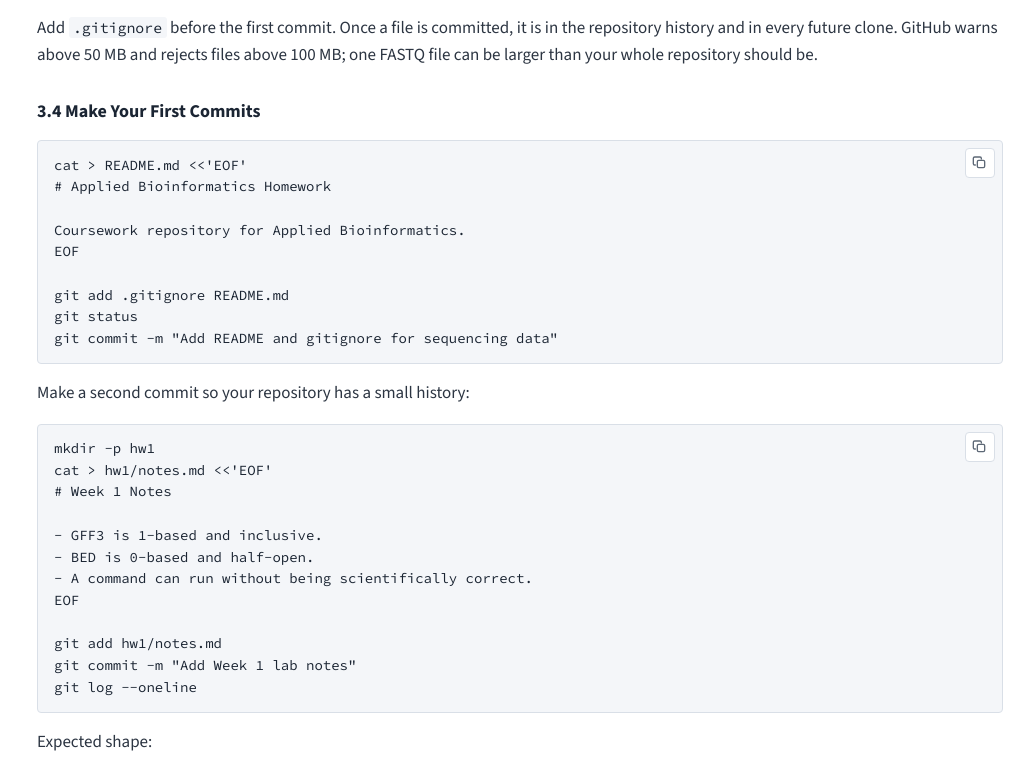
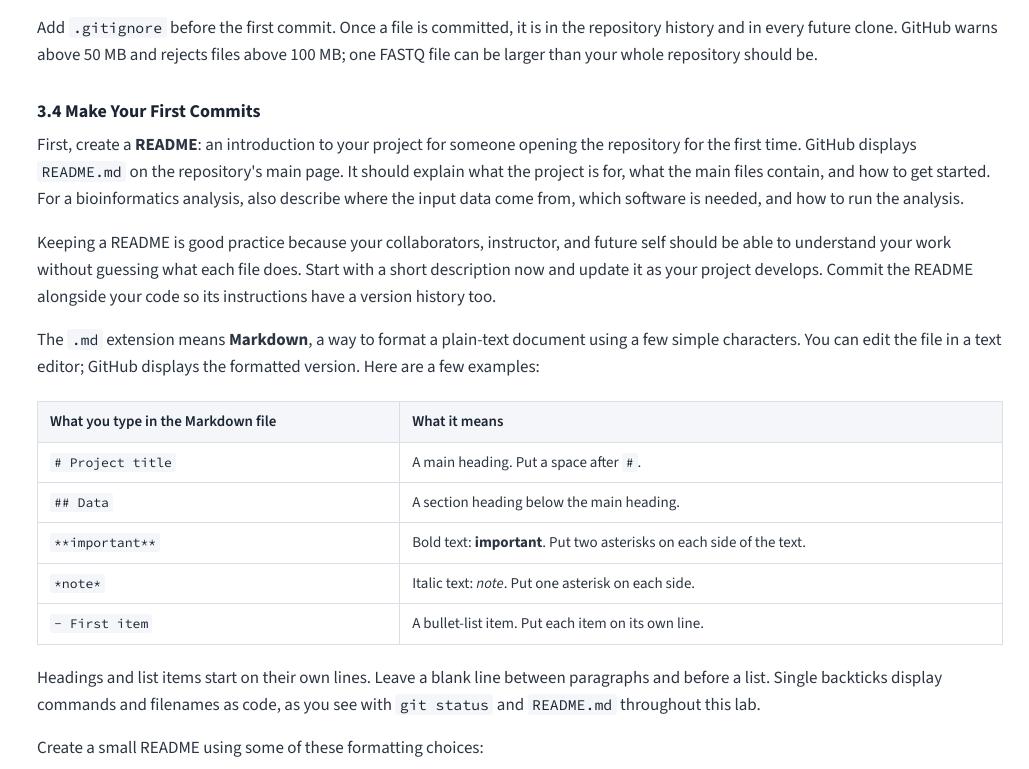
Before and after one commit to zhan4429/TuftsAppliedBioinfo, a plain HTML site: page docs/labs/week-01/01-command-line-git.html in a window 1280 px wide. Shown: the part 8842-9611 px from the top of the page, without its empty margins (251-1280 px from the left). Drawn offline with Linux system fonts and the light colour scheme.

Commit message:
Explain README purpose and introduce Markdown formatting

```diff
--- a/docs/labs/week-01/01-command-line-git.html
+++ b/docs/labs/week-01/01-command-line-git.html
@@ -306,11 +306,56 @@ EOF
 cat .gitignore</code></pre>
 <p>Add <code>.gitignore</code> before the first commit. Once a file is committed, it is in the repository history and in every future clone. GitHub warns above 50 MB and rejects files above 100 MB; one FASTQ file can be larger than your whole repository should be.</p>
 <h3 id="3-4-make-your-first-commits">3.4 Make Your First Commits</h3>
+<p>First, create a <strong>README</strong>: an introduction to your project for someone opening the repository for the first time. GitHub displays <code>README.md</code> on the repository&#x27;s main page. It should explain what the project is for, what the main files contain, and how to get started. For a bioinformatics analysis, also describe where the input data come from, which software is needed, and how to run the analysis.</p>
+<p>Keeping a README is good practice because your collaborators, instructor, and future self should be able to understand your work without guessing what each file does. Start with a short description now and update it as your project develops. Commit the README alongside your code so its instructions have a version history too.</p>
+<p>The <code>.md</code> extension means <strong>Markdown</strong>, a way to format a plain-text document using a few simple characters. You can edit the file in a text editor; GitHub displays the formatted version. Here are a few examples:</p>
+<div class="table-wrap"><table>
+<thead><tr>
+<th>What you type in the Markdown file</th>
+<th>What it means</th>
+</tr></thead>
+<tbody>
+<tr>
+<td><code># Project title</code></td>
+<td>A main heading. Put a space after <code>#</code>.</td>
+</tr>
+<tr>
+<td><code>## Data</code></td>
+<td>A section heading below the main heading.</td>
+</tr>
+<tr>
+<td><code>**important**</code></td>
+<td>Bold text: <strong>important</strong>. Put two asterisks on each side of the text.</td>
+</tr>
+<tr>
+<td><code>*note*</code></td>
+<td>Italic text: <em>note</em>. Put one asterisk on each side.</td>
+</tr>
+<tr>
+<td><code>- First item</code></td>
+<td>A bullet-list item. Put each item on its own line.</td>
+</tr>
+</tbody>
+</table></div>
+<p>Headings and list items start on their own lines. Leave a blank line between paragraphs and before a list. Single backticks display commands and filenames as code, as you see with <code>git status</code> and <code>README.md</code> throughout this lab.</p>
+<p>Create a small README using some of these formatting choices:</p>
 <pre class="lab-code"><code class=" language-bash">cat &gt; README.md &lt;&lt;&#x27;EOF&#x27;
 # Applied Bioinformatics Homework
 
 Coursework repository for Applied Bioinformatics.
+
+## Contents
+
+- hw1/: Week 1 notes and coursework.
+
+## Computing
+
+Analyses run on the Tufts HPC cluster, Pax.
+
+**Keep large sequencing data and generated results out of this repository.**
 EOF
+
+cat README.md
 
 git add .gitignore README.md
 git status
```
Also changed, not shown: 1 other file.
